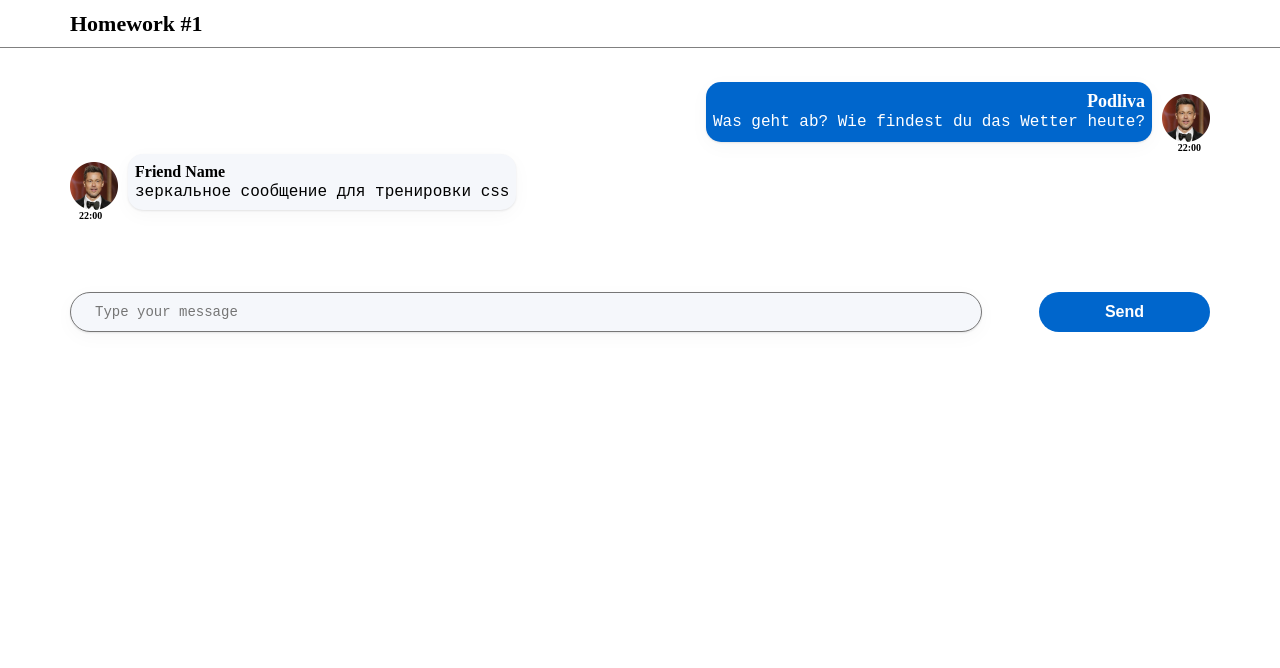
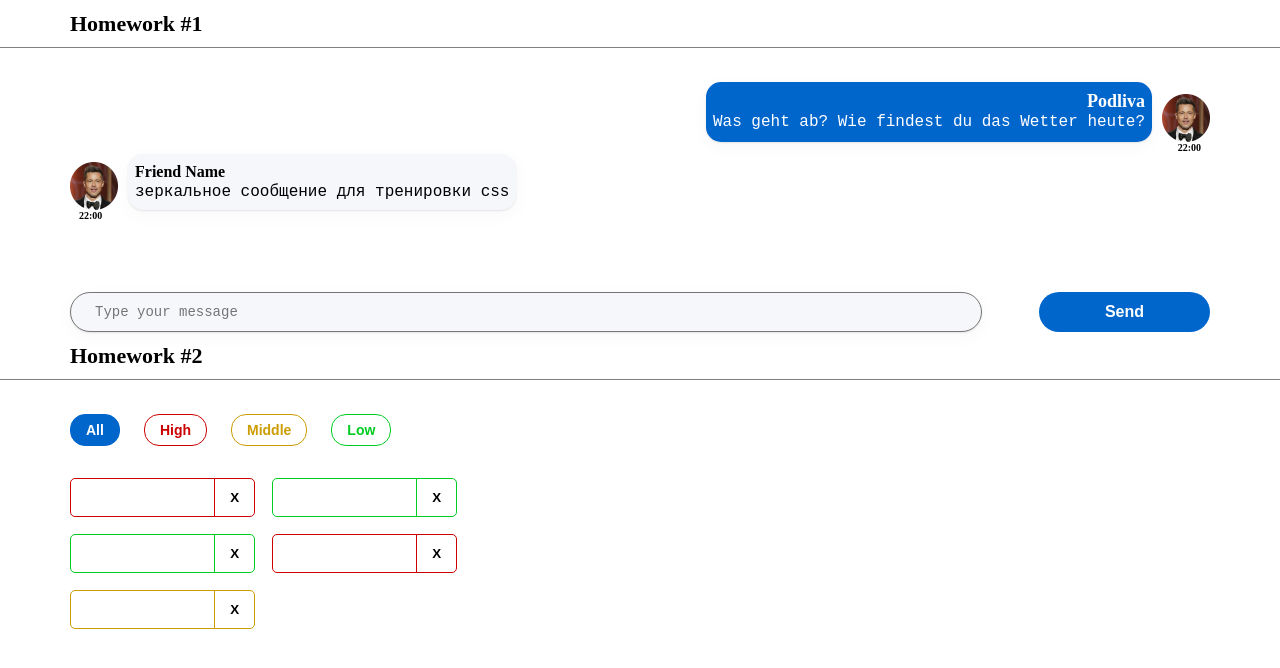
Before and after one commit to BanzoPapperlapapp/hws2, a React (Create React App) app: page / in a window 1280 px wide. Shown: the top 668 px of the page. Built offline with nearby package versions, Linux system fonts and the light colour scheme.

Commit message:
hw2 start

```diff
--- a/package.json
+++ b/package.json
@@ -1,6 +1,6 @@
 {
   "name": "hws2",
-  "homepage": "http://IgnatZakalinsky.github.io/hws2",
+  "homepage": "https://BanzoPapperlapapp.github.io/hws2",
   "version": "0.1.0",
   "private": true,
   "dependencies": {
@@ -16,7 +16,7 @@
     "@types/react-dom": "18.0.6",
     "@types/uuid": "8.3.4",
     "axios": "0.27.2",
-    "gh-pages": "4.0.0",
+    "gh-pages": "^5.0.0",
     "react": "18.2.0",
     "react-dom": "18.2.0",
     "react-redux": "8.0.4",
--- a/src/s1-main/App.tsx
+++ b/src/s1-main/App.tsx
@@ -1,13 +1,14 @@
 import React from 'react'
 import s from './App.module.css'
 import HW1 from '../s2-homeworks/hw01/HW1'
+import HW2 from "../s2-homeworks/hw02/HW2";
 
 function App() {
     return (
         <div className={s.App}>
             <HW1/>
             {/*раскомментировать по ходу выполнения*/}
-            {/*<HW2/>*/}
+            <HW2/>
             {/*<HW3/>*/}
             {/*<HW4/>*/}
 
```
Also changed, not shown: 1 other file (tests, documents, lock files or other folders).
